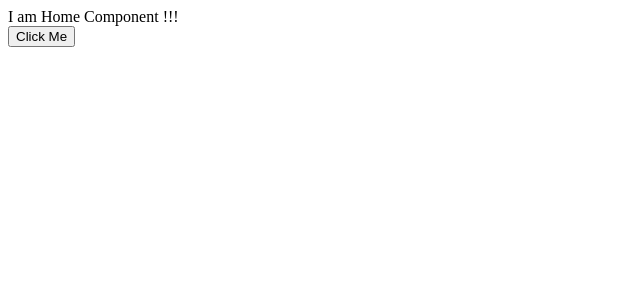
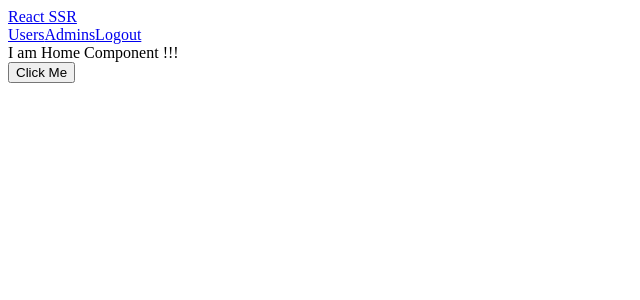
Before and after one commit to Rajatgms/react-ssr, a React app: page / in a window 1280 px wide. Shown: the top 300 px of the page, without its empty margins (0-640 px from the left). Built offline with nearby package versions, Linux system fonts and the light colour scheme; the HTML template or start-up script is replaced by a standard one.

Commit message:
Add Header and login/logout navigation

```diff
--- /dev/null
+++ b/src/client/App.js
@@ -0,0 +1,23 @@
+import React from 'react';
+import { renderRoutes } from 'react-router-config';
+import Header from './components/Header';
+import { fetchCurrentUserAction } from './actions/authUserAction';
+
+const App = (props) => {
+  const { routes } = props.route;
+  return (
+    <div>
+      <Header/>
+      {renderRoutes(routes)}
+    </div>
+  );
+};
+
+const loadData = (store) => {
+  return store.dispatch(fetchCurrentUserAction());
+};
+
+export default {
+  component: App,
+  loadData,
+};
--- a/src/client/Routes.js
+++ b/src/client/Routes.js
@@ -2,8 +2,12 @@ import React from 'react';
 import HomePage from './pages/HomePage';
 import UserListPage from './pages/UsersListPage';
 import { renderRoutes } from 'react-router-config';
+import App from './App';
 
 export const routesArray = [
+  {
+    ...App,
+    routes: [
       {
         ...HomePage,
         path: '/',
@@ -12,6 +16,8 @@ export const routesArray = [
       {
         ...UserListPage,
         path: '/users',
+      },
+    ],
   },
 ];
 
--- /dev/null
+++ b/src/client/actions/authUserAction.js
@@ -0,0 +1,9 @@
+export const FETCH_CURRENT_USERS = 'FETCH_CURRENT_USERS';
+
+export const fetchCurrentUserAction = () => {
+  // axios instance configure withExtraArgument of Thunk
+  return async (dispatch, getState, axiosInstance) => {
+    const response = await axiosInstance.get('/current_user');
+    dispatch({ type: FETCH_CURRENT_USERS, payload: response });
+  };
+};
--- /dev/null
+++ b/src/client/components/Header.js
@@ -0,0 +1,28 @@
+import React from 'react';
+import { Link } from 'react-router-dom';
+import { connect } from 'react-redux';
+
+const Header = (props) => {
+  console.log('My auth status is', props.auth);
+  return (
+    <div>
+      <Link to='/'>React SSR</Link>
+      <div>
+        <Link to='/users'>Users</Link>
+        <Link to='/admins'>Admins</Link>
+        {
+          props.auth ? <a href='/api/logout'>Logout</a>
+            : <a href='/api/auth/google'>Login</a>
+        }
+      </div>
+    </div>
+  );
+};
+
+const mapStateToProps = (state) => {
+  return {
+    auth: state.auth,
+  };
+};
+
+export default connect(mapStateToProps)(Header);
--- /dev/null
+++ b/src/client/reducers/authReducer.js
@@ -0,0 +1,12 @@
+import { FETCH_CURRENT_USERS } from '../actions/authUserAction';
+
+const authReducer = (state = [], action) => {
+  switch (action.type) {
+    case FETCH_CURRENT_USERS:
+      return action.payload.data || false;
+    default:
+      return state;
+  }
+};
+
+export default authReducer;
--- a/src/client/reducers/rootReducer.js
+++ b/src/client/reducers/rootReducer.js
@@ -1,8 +1,10 @@
 import { combineReducers } from 'redux';
 import usersReducer from './usersReducer';
+import authReducer from './authReducer';
 
 const rootReducer = combineReducers({
   users: usersReducer,
+  auth: authReducer,
 });
 
 export default rootReducer;
--- a/src/server.js
+++ b/src/server.js
@@ -9,10 +9,10 @@ import { routesArray } from './client/Routes';
 const app = express();
 
 // Setup proxy for API server
-app.use('/api', proxy('https://react-ssr-api.herokuapp.com', {
+app.use('/api', proxy('http://react-ssr-api.herokuapp.com', {
     // required for API server
     proxyReqOptDecorator: (opts) => {
-      opts.headers['x-forwarded-host'] = 'http://localhost:3000';
+      opts.headers['x-forwarded-host'] = 'localhost:3000';
       return opts;
     },
   },
```
Also changed, not shown: 1 other file (tests, documents, lock files or other folders). Lines whose indentation alone changed are shown as unchanged.
